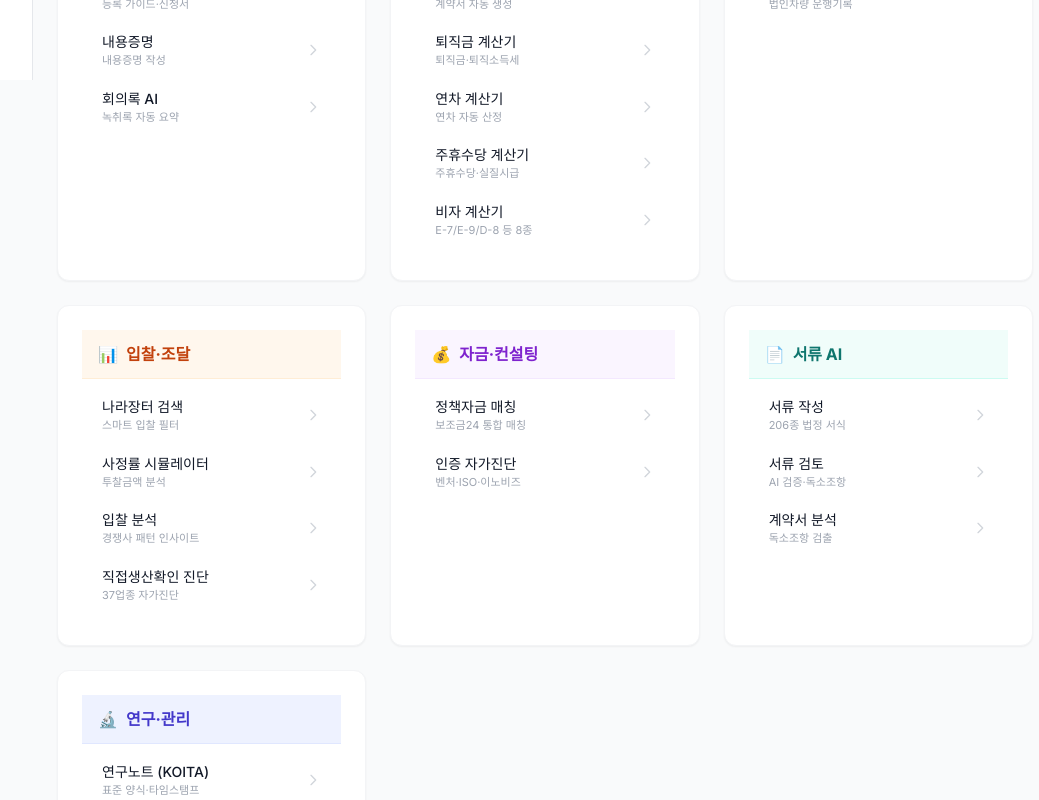
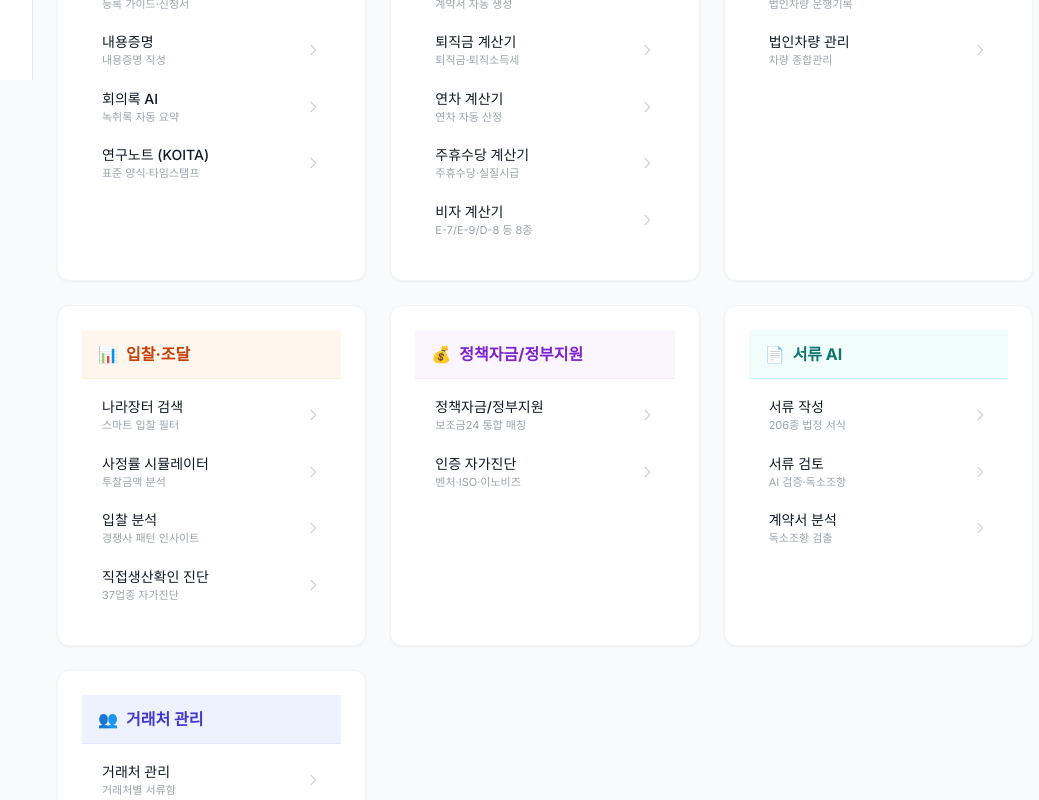
Before and after one commit to duath1031/ai-admin-platform, a Next.js app: page /dashboard in a window 1280 px wide. Shown: the part 720-1520 px from the top of the page, without its empty margins (223-1262 px from the left). Built offline with nearby package versions, Linux system fonts and the light colour scheme; no server answers; sample sign-in values are in the browser's storage.

Commit message:
카테고리 재정리: 정책자금/정부지원, 연구노트→기업행정, 거래처관리, 법인차→자동차행정
Co-Authored-By: Claude Opus 4.6 <noreply@anthropic.com>

```diff
--- a/app/(dashboard)/dashboard/page.tsx
+++ b/app/(dashboard)/dashboard/page.tsx
@@ -16,6 +16,7 @@ const serviceCategories = [
       { name: "저작권 등록", href: "/copyright", desc: "등록 가이드·신청서" },
       { name: "내용증명", href: "/legal-notice", desc: "내용증명 작성" },
       { name: "회의록 AI", href: "/meeting-minutes", desc: "녹취록 자동 요약" },
+      { name: "연구노트 (KOITA)", href: "/research-note", desc: "표준 양식·타임스탬프" },
     ],
   },
   {
@@ -42,6 +43,7 @@ const serviceCategories = [
       { name: "취등록세 계산기", href: "/fleet/transfer-cost", desc: "차종별 세금 계산" },
       { name: "이전등록 서류", href: "/fleet/transfer-documents", desc: "양도증명서·위임장" },
       { name: "운행일지", href: "/fleet/trip-log", desc: "법인차량 운행기록" },
+      { name: "법인차량 관리", href: "/fleet", desc: "차량 종합관리" },
     ],
   },
   {
@@ -56,11 +58,11 @@ const serviceCategories = [
     ],
   },
   {
-    title: "자금·컨설팅",
+    title: "정책자금/정부지원",
     emoji: "💰",
     color: "purple",
     items: [
-      { name: "정책자금 매칭", href: "/fund-matching", desc: "보조금24 통합 매칭" },
+      { name: "정책자금/정부지원", href: "/fund-matching", desc: "보조금24 통합 매칭" },
       { name: "인증 자가진단", href: "/certification-check", desc: "벤처·ISO·이노비즈" },
     ],
   },
@@ -75,13 +77,11 @@ const serviceCategories = [
     ],
   },
   {
-    title: "연구·관리",
-    emoji: "🔬",
+    title: "거래처 관리",
+    emoji: "👥",
     color: "indigo",
     items: [
-      { name: "연구노트 (KOITA)", href: "/research-note", desc: "표준 양식·타임스탬프" },
       { name: "거래처 관리", href: "/client-management", desc: "거래처별 서류함" },
-      { name: "법인차량 관리", href: "/fleet", desc: "차량·운행 종합관리" },
     ],
   },
 ];
--- a/components/layout/Sidebar.tsx
+++ b/components/layout/Sidebar.tsx
@@ -214,6 +214,7 @@ const sidebarItems: SidebarItem[] = [
       { name: "저작권 등록", href: "/copyright", icon: icons.copyright },
       { name: "내용증명", href: "/legal-notice", icon: icons.docWrite },
       { name: "회의록 AI", href: "/meeting-minutes", icon: icons.docReview },
+      { name: "연구노트 (KOITA)", href: "/research-note", icon: icons.researchNote },
     ],
   },
 
@@ -242,6 +243,7 @@ const sidebarItems: SidebarItem[] = [
       { name: "취등록세 계산기", href: "/fleet/transfer-cost", icon: icons.insurance },
       { name: "이전등록 서류", href: "/fleet/transfer-documents", icon: icons.docWrite },
       { name: "운행일지", href: "/fleet/trip-log", icon: icons.calendar },
+      { name: "법인차량 관리", href: "/fleet", icon: icons.car },
     ],
   },
 
@@ -257,12 +259,12 @@ const sidebarItems: SidebarItem[] = [
     ],
   },
 
-  // 자금·컨설팅
+  // 정책자금/정부지원
   {
-    name: "자금·컨설팅",
+    name: "정책자금/정부지원",
     emoji: "\uD83D\uDCB0",
     children: [
-      { name: "정책자금 매칭", href: "/fund-matching", icon: icons.fund },
+      { name: "정책자금/정부지원", href: "/fund-matching", icon: icons.fund },
       { name: "인증 자가진단", href: "/certification-check", icon: icons.certification },
       { name: "사업계획서 AI", href: "/chat?q=사업계획서 작성을 도와주세요", icon: icons.bizplan, badge: "준비 중" },
     ],
@@ -279,14 +281,12 @@ const sidebarItems: SidebarItem[] = [
     ],
   },
 
-  // 연구·관리
+  // 거래처 관리
   {
-    name: "연구·관리",
-    emoji: "\uD83D\uDD2C",
+    name: "거래처 관리",
+    emoji: "\uD83D\uDC65",
     children: [
-      { name: "연구노트 (KOITA)", href: "/research-note", icon: icons.researchNote },
       { name: "거래처 관리", href: "/client-management", icon: icons.user },
-      { name: "법인차량 관리", href: "/fleet", icon: icons.car },
     ],
   },
 ];
```
